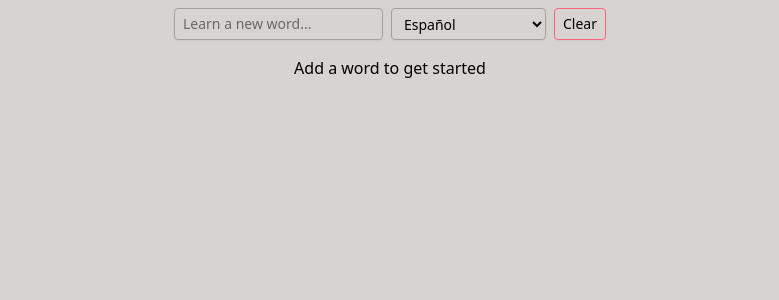
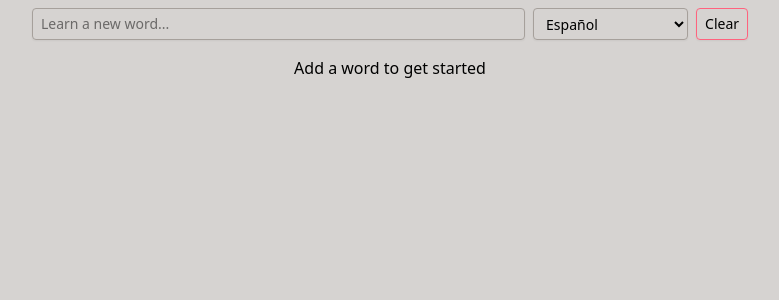
Before and after one commit to aljaroudi/VocabYou, a SvelteKit app: page / in a window 1280 px wide. Shown: the top 300 px of the page, without its empty margins (250-1029 px from the left). Built offline with nearby package versions, Linux system fonts and the light colour scheme.

Commit message:
style: enhance form layout and input styling in +page.svelte for improved user experience

```diff
--- a/src/routes/+page.svelte
+++ b/src/routes/+page.svelte
@@ -48,11 +48,11 @@
 </script>
 
 <form
-	class="mx-auto flex w-full max-w-md gap-2 p-2 mb-2 h-12 text-sm dark:text-stone-100"
+	class="flex w-full h-12 gap-2 p-2 mb-2 text-sm dark:text-stone-100"
 	onsubmit={async e => {
 		if (!(e.target instanceof HTMLFormElement)) return
 		e.preventDefault()
-		const phrase = new FormData(e.target).get('phrase')?.toString()
+		const phrase = new FormData(e.target).get('phrase')?.toString().trim()
 		if (!phrase) return
 		if (phrase && words.has(phrase)) {
 			words.delete(phrase)
@@ -73,7 +73,7 @@
 >
 	<input
 		type="text"
-		class="w-full rounded border border-stone-400 px-2 shadow-xs dark:border-stone-700 dark:bg-stone-900"
+		class="w-full px-2 border rounded shadow-xs border-stone-400 dark:border-stone-700 dark:bg-stone-900"
 		placeholder="Learn a new word..."
 		name="phrase"
 		minlength={2}
@@ -87,7 +87,7 @@
 		title="Only English letters are allowed"
 	/>
 	<select
-		class="rounded border border-stone-400 px-2 shadow-xs dark:border-stone-700 dark:bg-stone-900"
+		class="px-2 border rounded shadow-xs border-stone-400 dark:border-stone-700 dark:bg-stone-900"
 		bind:value={targetLang}
 	>
 		{#each langs as [value, label]}
@@ -95,16 +95,16 @@
 		{/each}
 	</select>
 	<button
-		class="rounded border border-rose-400 px-2 shadow-xs dark:border-rose-900 dark:bg-rose-900/30"
+		class="px-2 border rounded shadow-xs border-rose-400 dark:border-rose-900 dark:bg-rose-900/30"
 		onclick={() => confirm('Are you sure you want to clear all?') && words.clear()}
 		type="button"
 	>
 		Clear
 	</button>
 </form>
-<ul class="flex flex-col gap-2">
+<ul class="flex flex-col w-full gap-2">
 	{#if loading}
-		<li class="mx-auto flex py-2 items-center justify-center text-stone-500">
+		<li class="flex items-center justify-center py-2 mx-auto text-stone-500">
 			<IconLoading />
 		</li>
 	{/if}
```
